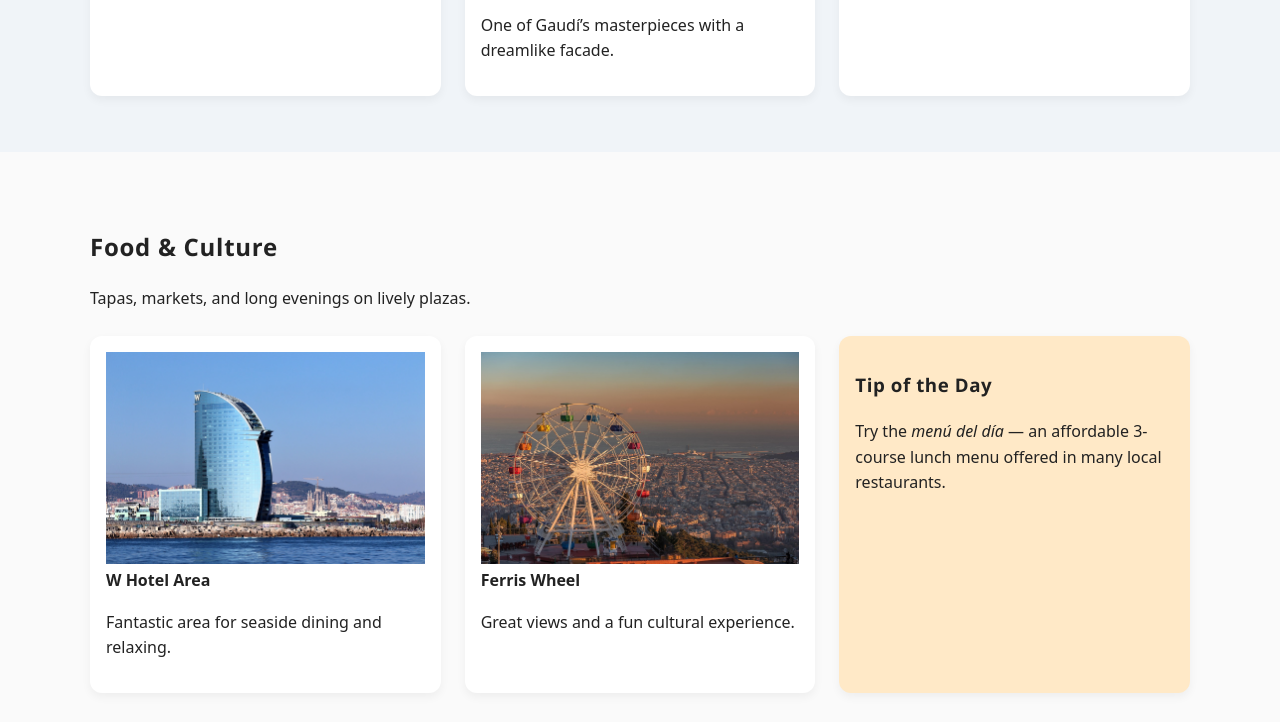
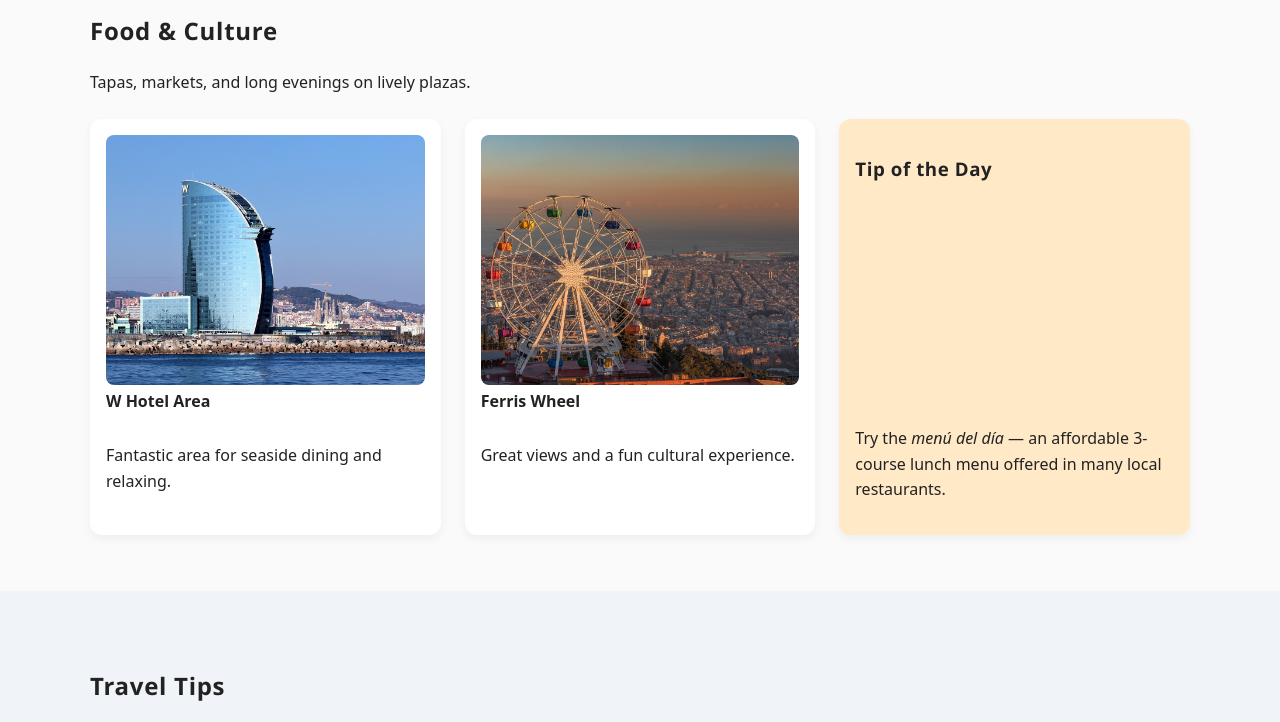
Before and after one commit to MaximB84/maximB84.github.io, a plain HTML site: page index.html in a window 1280 px wide. Shown: the part 1291-2013 px from the top of the page. Drawn offline with Linux system fonts and the light colour scheme; grey boxes are pictures that could not be loaded.

Commit message:
Update styles.css

```diff
--- a/styles.css
+++ b/styles.css
@@ -398,3 +398,24 @@ body.nav-open .site-nav {
     grid-template-columns: repeat(4, 1fr);
   }
 }
+
+/* Einheitliche Höhe für Bilder in Cards & Gallery */
+.card figure img,
+.gallery-grid figure img {
+    width: 100%;
+    height: 250px;          /* kannst du auf 220–300px anpassen */
+    object-fit: cover;      /* Bild wird sauber zugeschnitten */
+    border-radius: 0.5rem;  /* passt zum Design */
+}
+
+/* Karten gleich hoch machen – damit die Texte nicht unterschiedlich wirken */
+.card {
+    display: flex;
+    flex-direction: column;
+    justify-content: space-between;
+}
+
+/* Optional – Text in Food & Culture etwas länger (nur kosmetisch) */
+#food .card p {
+    min-height: 60px;       /* sorgt dafür, dass Textblöcke harmonischer sind */
+}
```
